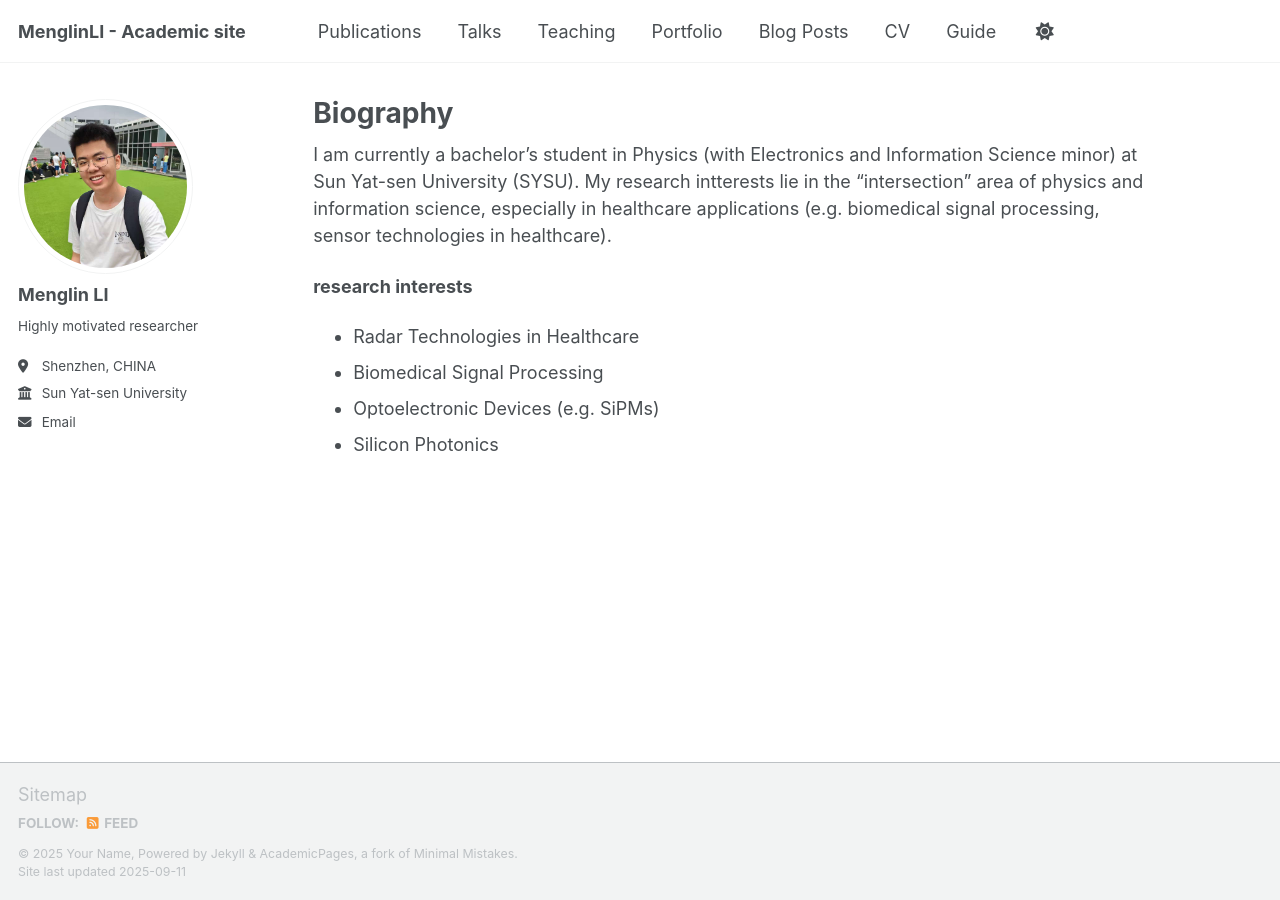
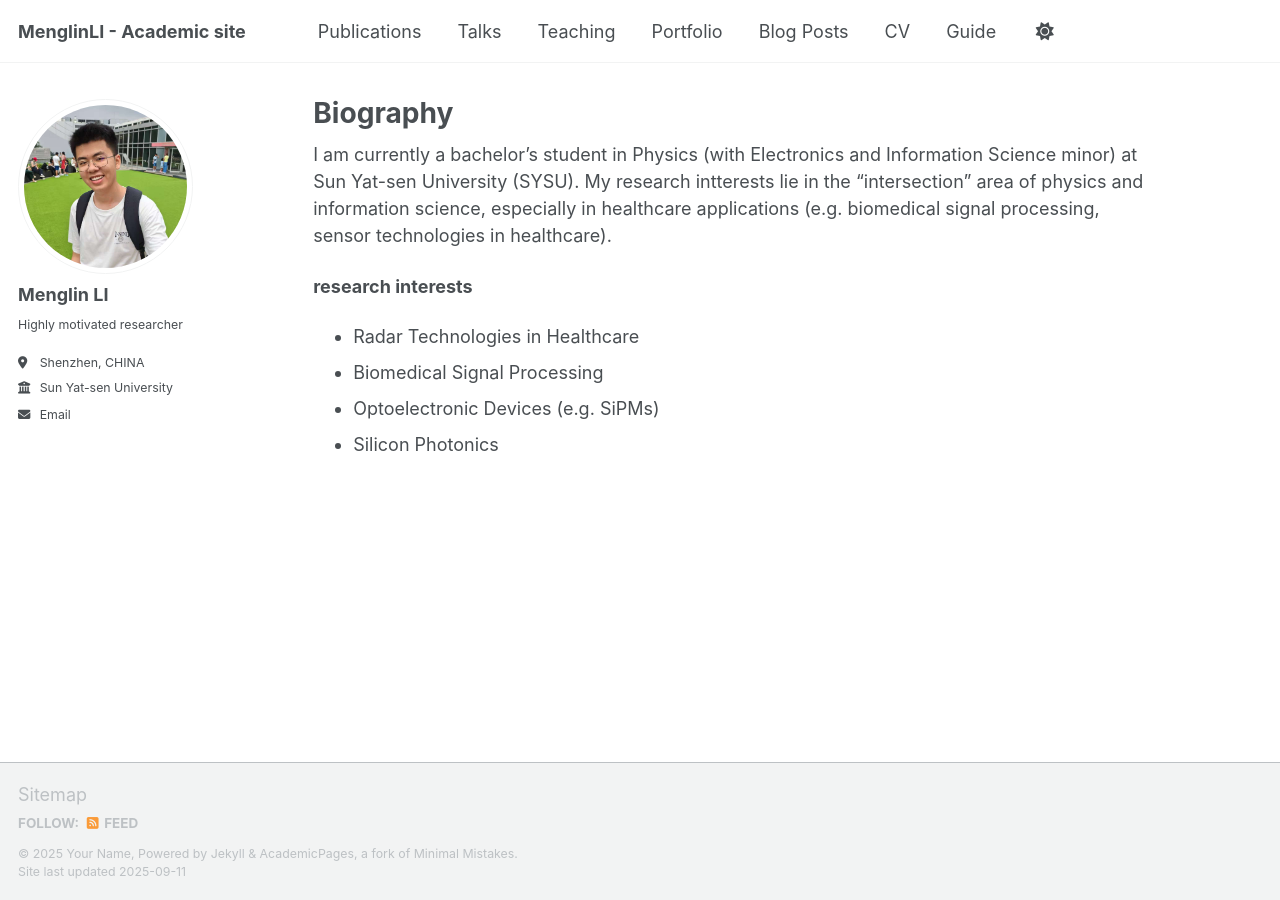
Before and after one commit to li-menglin/li-menglin.github.io, a Jekyll site: the page built from _pages/about.md, in a window 1280 px wide. Built offline with Jekyll 4.4.1, drawn with Linux system fonts in a browser that asks for light colours; a script that is not in the unit is left out.

Commit message:
Update _sidebar.scss

```diff
--- a/_sass/layout/_sidebar.scss
+++ b/_sass/layout/_sidebar.scss
@@ -25,7 +25,7 @@
   }
 
   @include breakpoint($large) {
-    @include span(2 of 12);
+    @include span(4 of 12);
     opacity: 1;
     -webkit-transition: opacity 0.2s ease-in-out;
             transition: opacity 0.2s ease-in-out;
@@ -46,12 +46,12 @@
   }
 
   h3, h4 {
-    font-size: $type-size-5;
+    font-size: $type-size-6;
   }
 
   p, li {
     font-family: $sans-serif;
-    font-size: $type-size-6;
+    font-size: $type-size-7;
     line-height: 1.5;
   }
 
```
